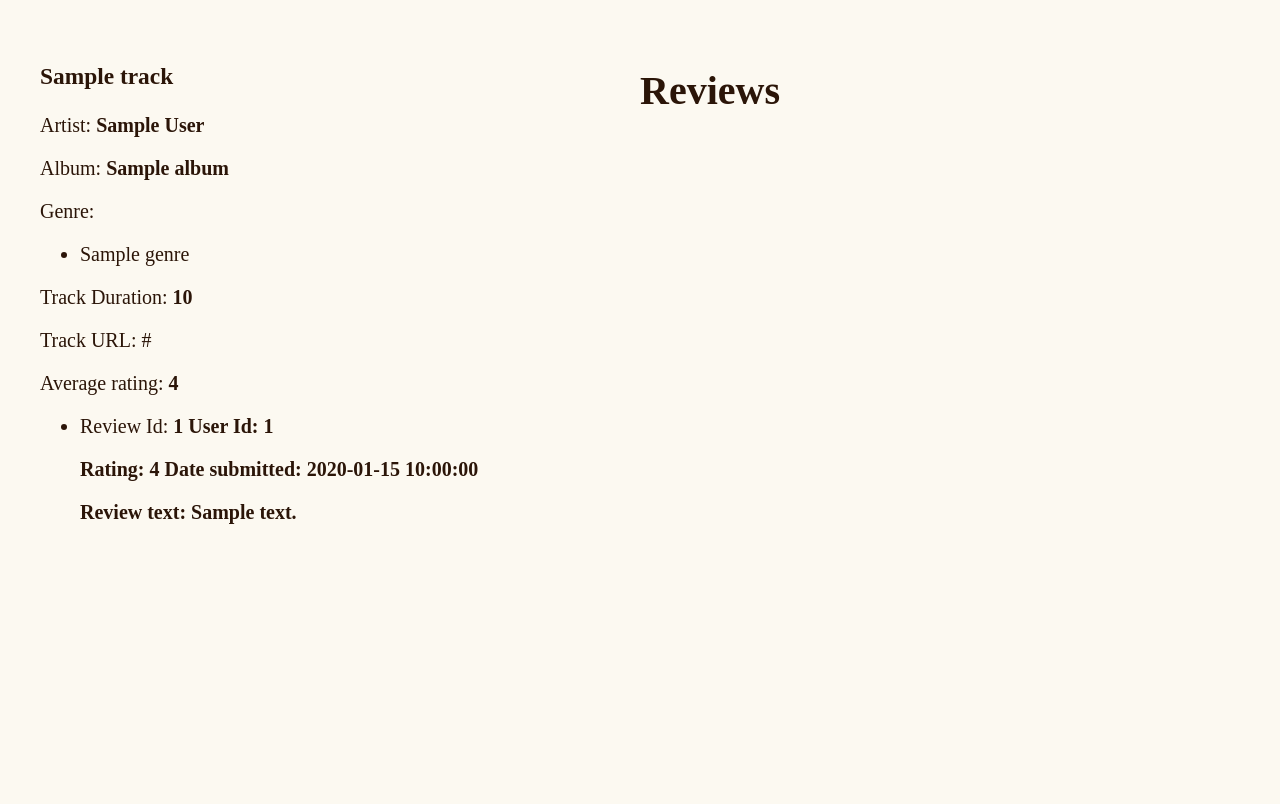
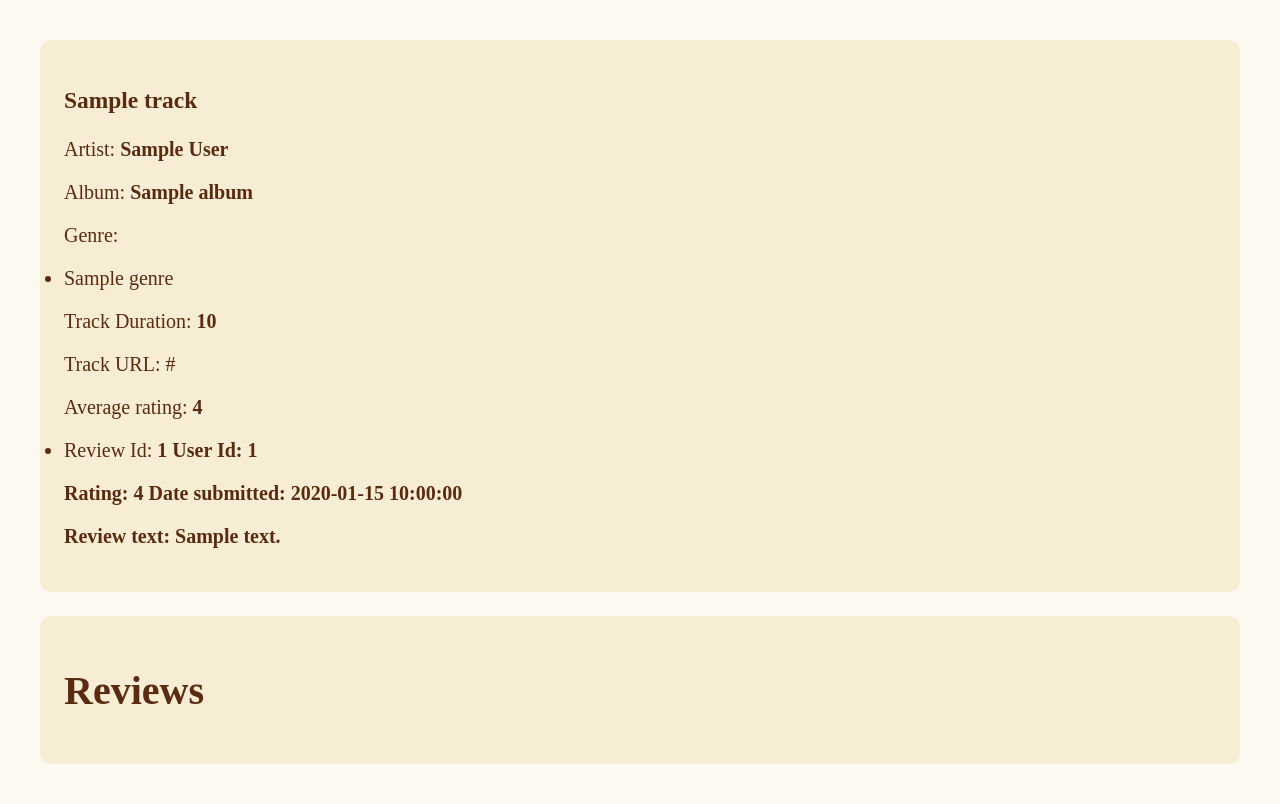
Before and after one commit to JonoBeach/music-project-mirror, a Flask app: template music/templates/simple_track.html in a window 1280 px wide. Shown: the part 71-875 px from the top of the page. Before the commit the page ends 595 px from the top, so only its background shows below. Run offline with Flask 3, Linux system fonts and the light colour scheme; the template is opened without the code that fills it: most values are stand-ins (such as "Sample title", 1, 10 or a date in 2020); parts of the project's set-up code (start-up, migrations or seed data) failed here and were passed over.

Commit message:
show track details and reviews in a column

```diff
--- a/music/static/css/styles.css
+++ b/music/static/css/styles.css
@@ -19,20 +19,6 @@ body {
     padding: 2.5rem;
     max-width: var(--max-content-width);
     margin: 0 auto;
-}
-
-.content-split {
-    padding: 2.5rem;
-    max-width: var(--max-content-width);
-    margin: 0 auto;
-
-    display: flex;
-    flex-wrap: wrap;
-}
-
-.content-split > * {
-    flex-grow: 1;
-    flex-basis: 26rem;
 }
 
 /* home page */
@@ -278,3 +264,24 @@ body {
 
 
 /* track details */
+
+.track-details {
+    display: flex;
+    flex-direction: column;
+    flex-wrap: wrap;
+    gap: 1.5rem
+}
+
+.track-info {
+    background-color: var(--surface-container);
+    border-radius: 0.67rem;
+    padding: 1.5rem;
+    color: var(--on-surface-container);
+}
+
+.track-reviews {
+    background-color: var(--surface-container);
+    border-radius: 0.67rem;
+    padding: 1.5rem;
+    color: var(--on-surface-container);
+}
--- a/music/templates/simple_track.html
+++ b/music/templates/simple_track.html
@@ -8,8 +8,8 @@
 </head>
 <body>
     {% include "navbar.html" %}
-    <div class="content-split">
-        <div class="track-details">
+    <div class="content track-details">
+        <div class="track-info">
             <h3>{{ track.title }}</h3>
             {% if track.artist is not none %}
             <p>Artist: <b>{{ track.artist.full_name }}</b></p>
```
